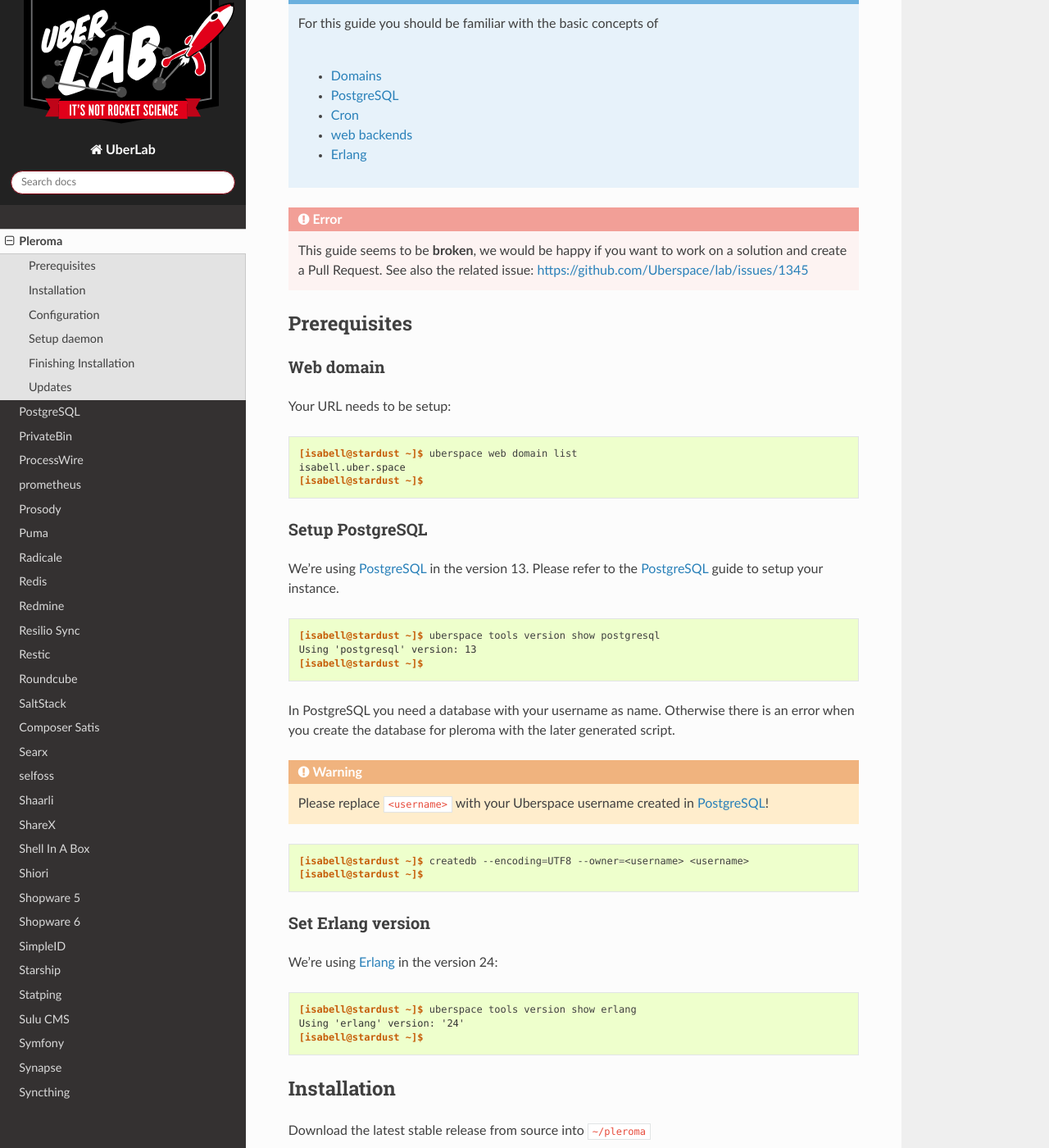
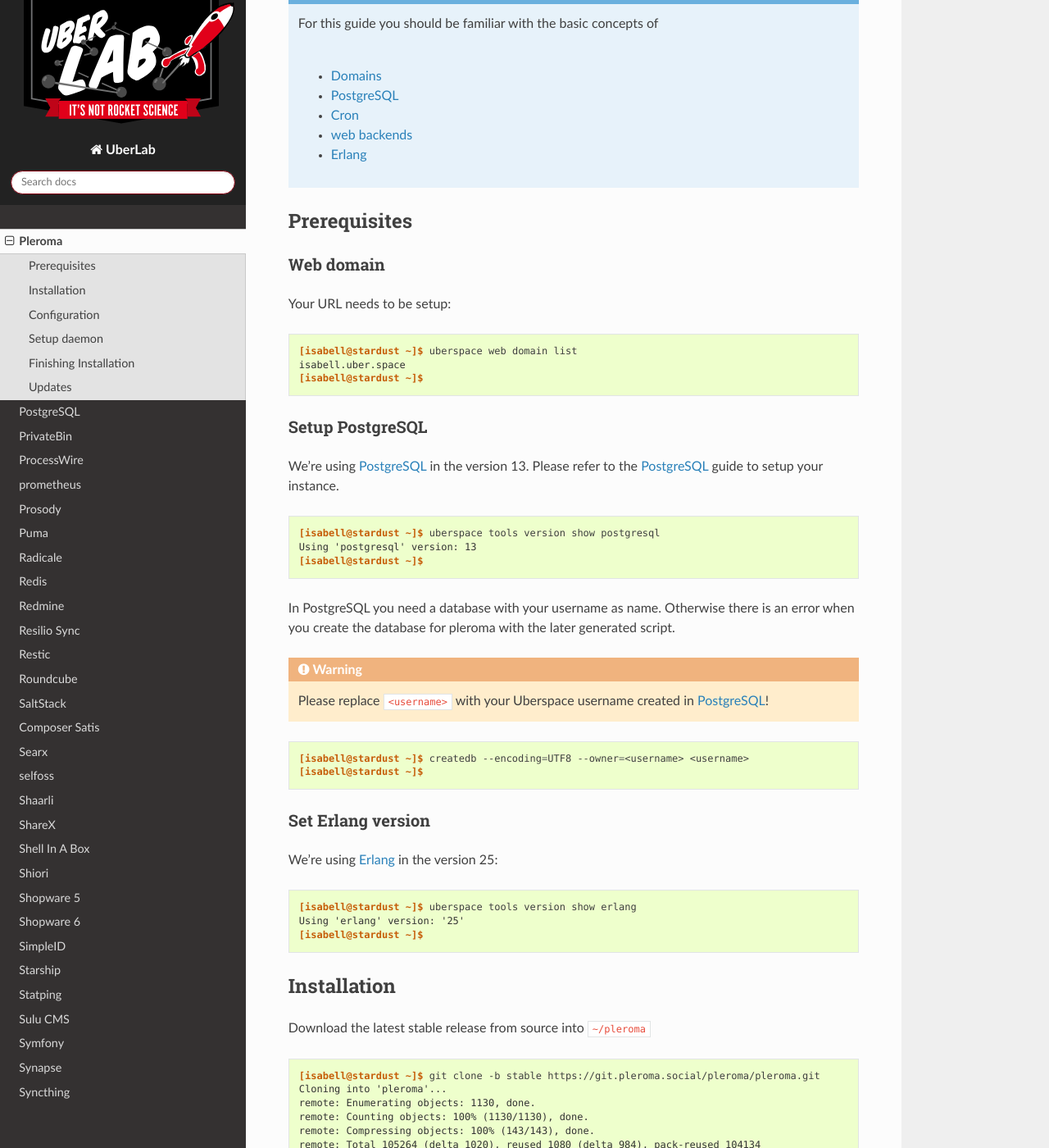
Before and after one commit to Uberspace/lab, a Sphinx documentation site: the page built from source/guide_pleroma.rst, in a window 1280 px wide and 1400 px high, scrolled down 1136 px. Shown: the whole window at 82% size. Built offline with Sphinx 7.4.7 and the Read the Docs theme 2.0.0, drawn with Linux system fonts in a browser that asks for light colours; some of the changed text lies outside the part shown.

Commit message:
[plerma] remove broken disclaimer, update to 2.5.0
closes https://github.com/Uberspace/lab/issues/1345 (there are no issues anymore, fixed with 2.4.5)

Update Erlang to 25. Tested with Pleroma 2.5.0 with Erlang 25 on my own instance.

```diff
--- a/source/guide_pleroma.rst
+++ b/source/guide_pleroma.rst
@@ -33,12 +33,6 @@
   * :manual:`Erlang <lang-erlang>`
 
 
-.. error::
-
-  This guide seems to be **broken**, we would be happy if you want to work on a solution and create a Pull Request.
-  See also the related issue: https://github.com/Uberspace/lab/issues/1345
-
-
 Prerequisites
 =============
 
@@ -72,12 +66,12 @@
 Set Erlang version
 ------------------
 
-We're using :manual:`Erlang <lang-erlang>` in the version 24:
+We're using :manual:`Erlang <lang-erlang>` in the version 25:
 
 ::
 
  [isabell@stardust ~]$ uberspace tools version show erlang
- Using 'erlang' version: '24'
+ Using 'erlang' version: '25'
  [isabell@stardust ~]$
 
 Installation
```
Also changed, not shown: other parts of source/guide_pleroma.rst (+1 -1 lines).
